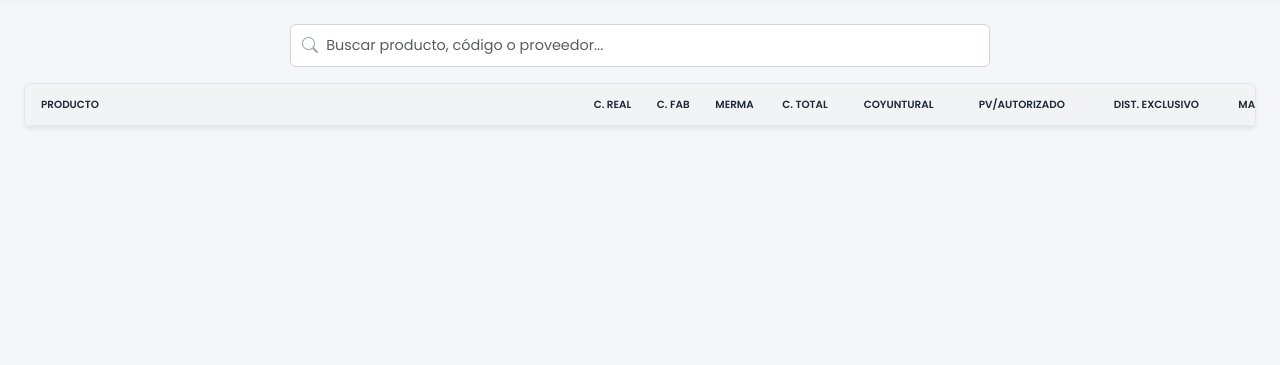
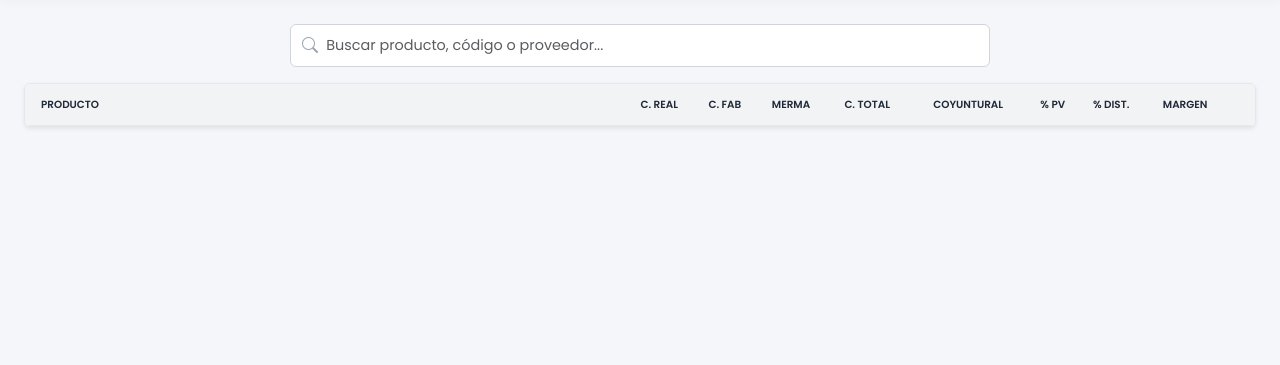
Before and after one commit to GrupoLinrosInterinsumos/gli_precios, a Flask app: template templates/index_admin.html in a window 1280 px wide. Shown: the part 55-420 px from the top of the page. Run offline with Flask 3, Linux system fonts and the light colour scheme; the template is opened without the code that fills it, so the values that code supplies are empty.

Commit message:
Update index_admin.html

```diff
--- a/templates/index_admin.html
+++ b/templates/index_admin.html
@@ -30,7 +30,7 @@
 
         .table-container { border-radius: 6px; overflow: hidden; background: var(--white-pure); box-shadow: 0 4px 10px rgba(0,0,0,0.02); border: 1px solid #e5e7eb; width: 100%; }
 
-        /* 🔥 ESTILOS PARA LA TABLA FLEXIBLE Y ANCLADA 🔥 */
+        /* 🔥 ESTILOS DE TABLA CON BARRA ANCLADA 🔥 */
         .scroll-wrapper { width: 100%; max-height: 70vh; overflow-y: auto; overflow-x: auto; }
         .table-pro { table-layout: auto; min-width: 1500px; width: 100%; font-size: 0.72rem; margin-bottom: 0; border-collapse: separate; border-spacing: 0;}
         .table-pro thead th { position: sticky; top: 0; background-color: #f1f3f5; z-index: 10; border-bottom: 1px solid #e5e7eb; color: var(--text-dark); font-size: 0.65rem; text-transform: uppercase; padding: 0.8rem 0.2rem; font-weight: 600; text-align: center;}
@@ -169,11 +169,11 @@
                         <th>Merma</th>
                         <th>C. Total</th>
                         <th>Coyuntural</th>
-                        <th>PV/Autorizado</th>
-                        <th>Dist. Exclusivo</th>
+                        <th> % Pv </th>
+                        <th> % Dist. </th>
                         <th>Margen</th>
                         <th class="text-end">Precio Lima</th>
-                        <th class="text-end pe-4">Provincia</th>
+                        <th class="text-end pe-4">Precio AQP / TRU</th>
                     </tr>
                 </thead>
                 <tbody id="tablaResultados"></tbody>
@@ -345,7 +345,7 @@
             input.type = 'text'; input.removeAttribute('maxlength'); input.placeholder = "Escribe...";
         } else if (tipo === 'dscto' || tipo === 'dscto-dist') {
             document.getElementById('modalEdicionTitulo').innerText = tipo === 'dscto' ? "P.V. Autorizado" : "Dist. Exclusivo";
-            document.getElementById('modalEdicionLabel').innerText = "Puedes usar texto (Ej: CONSULTAR, 15%) - Max 10 caracteres";
+            document.getElementById('modalEdicionLabel').innerText = "Texto libre (Ej: CONSULTAR, 15%)";
             input.type = 'text'; input.maxLength = 10; input.placeholder = "Máx 10";
         } else {
             document.getElementById('modalEdicionTitulo').innerText = "Editar Valor";
```
